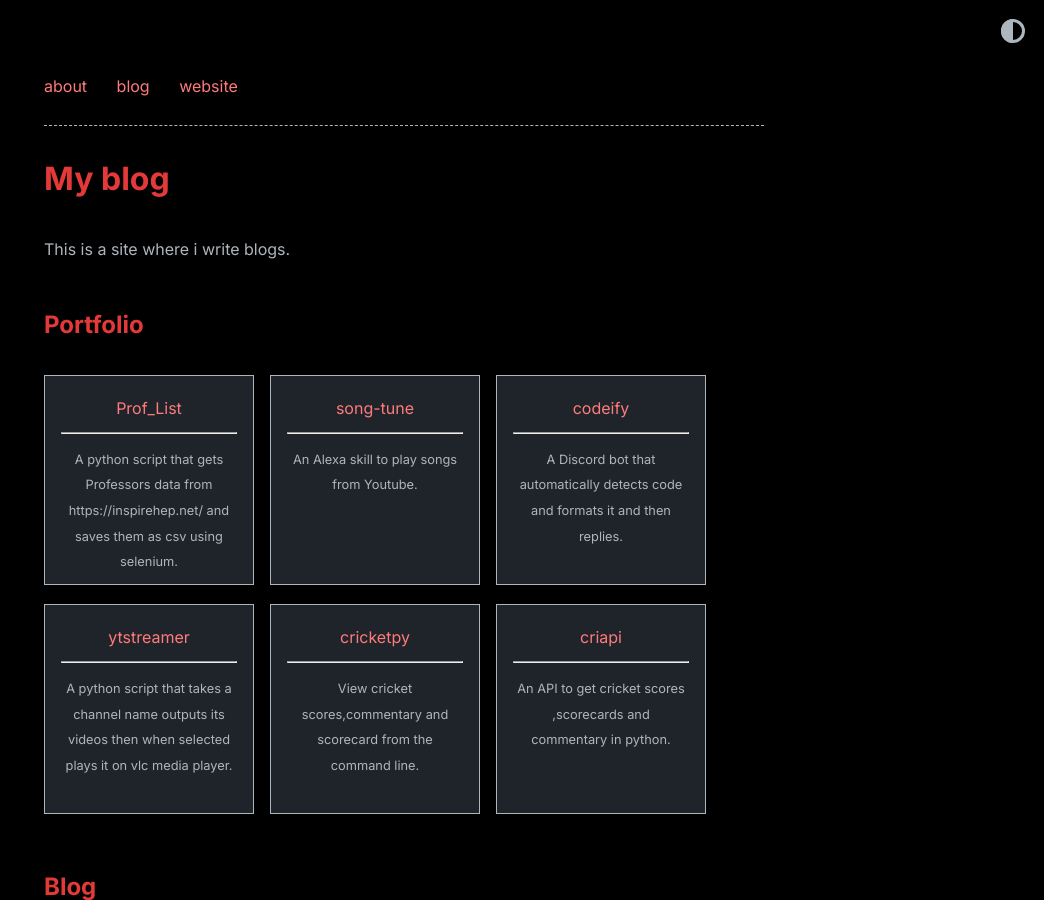
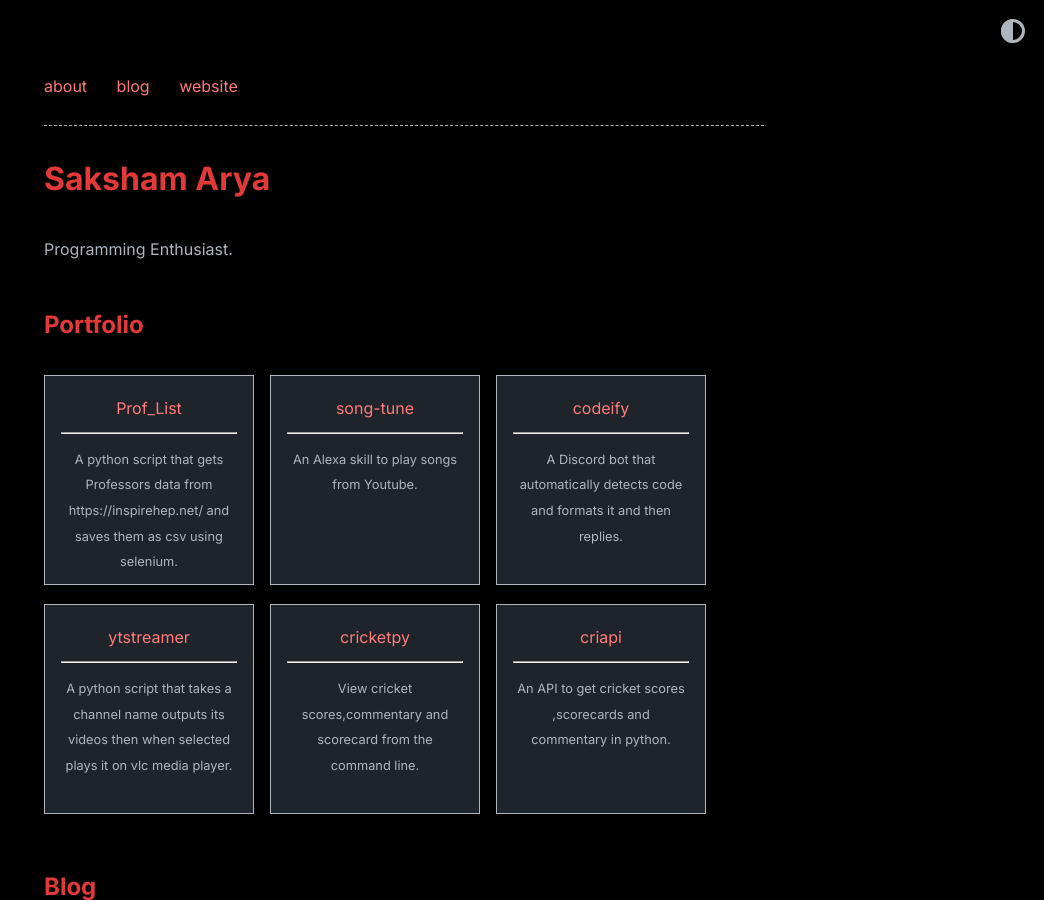
Before and after one commit to sAksham-Ar/archived-blog, a Jekyll site: the page built from index.markdown, in a window 1280 px wide and 900 px high. Shown: the whole window, without its empty margins (236-1280 px from the left). Built offline with Jekyll 4.4.1, drawn with Linux system fonts in a browser that asks for light colours; comment, search, counter and statistics services are not loaded.

Commit message:
change description

```diff
--- a/_config.yml
+++ b/_config.yml
@@ -18,10 +18,10 @@
 # You can create any custom variable you would like, and they will be accessible
 # in the templates via {{ site.myvariable }}.
 
-title: My blog
+title: Saksham Arya
 email: aryasaksham@gmail.com
 description: >- # this means to ignore newlines until "baseurl:"
-  This is a site where i write blogs.
+  Programming Enthusiast.
 baseurl: "" # the subpath of your site, e.g. /blog
 url: "https://saksham-ar.github.io/" # the base hostname & protocol for your site, e.g. http://example.com
 twitter_username: ""
```
